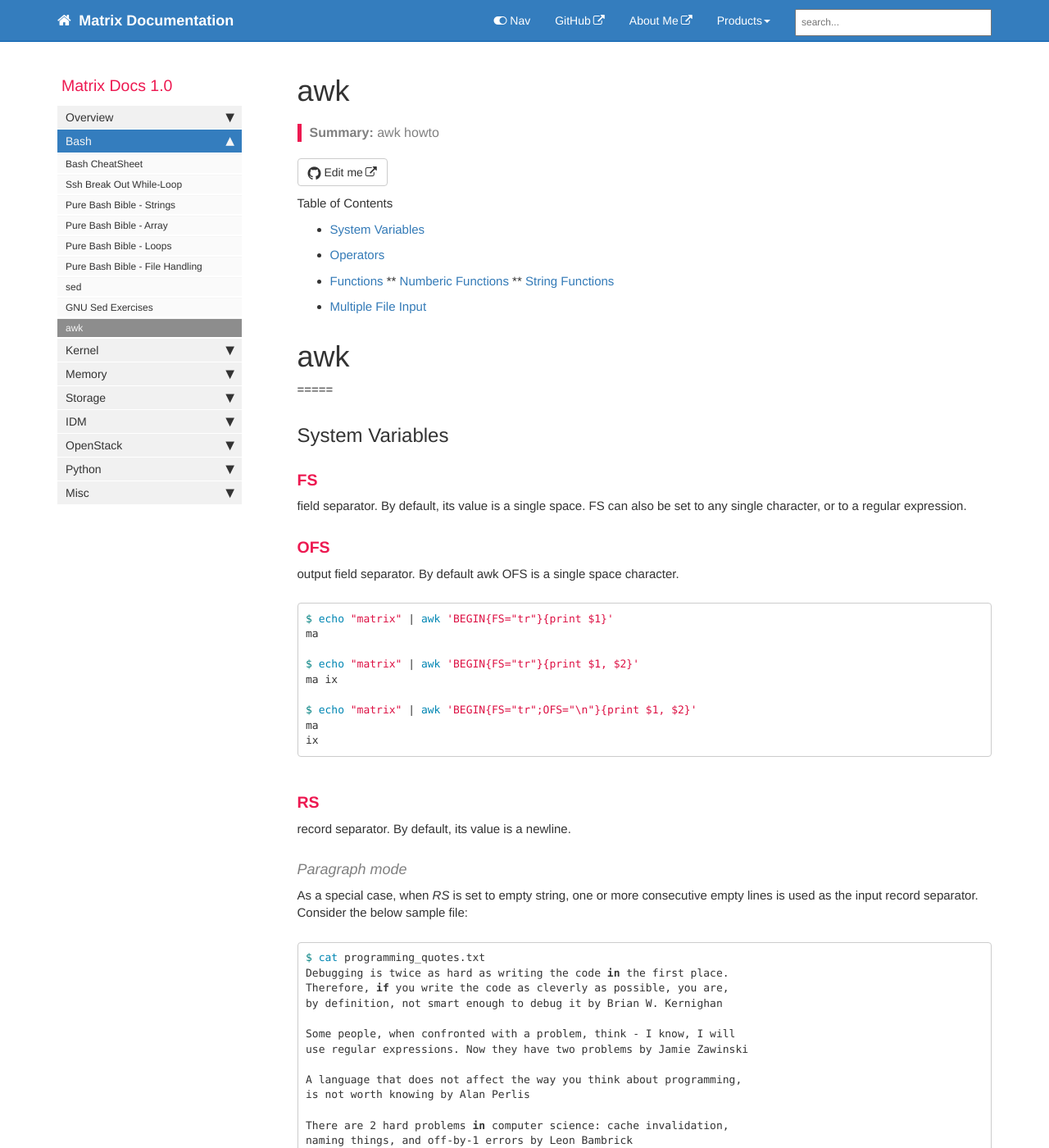
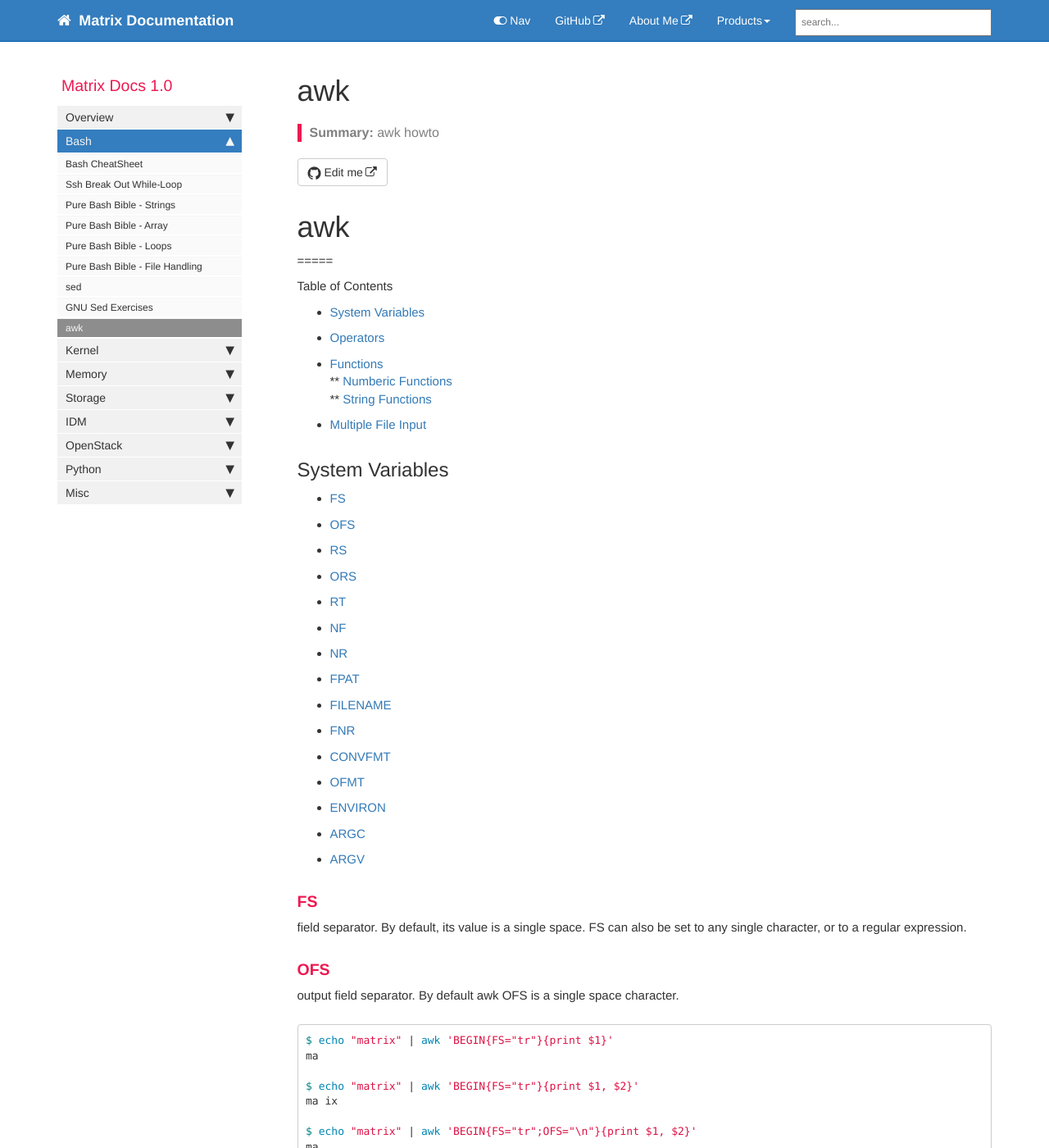
Before and after one commit to matrixzj/documentations, a Jekyll site: the page built from pages/bash/awk.md, in a window 1280 px wide and 1400 px high. Shown: the whole window at 82% size. Built offline with Jekyll 4.4.1, drawn with Linux system fonts in a browser that asks for light colours; comment, search, counter and statistics services are not loaded.

Commit message:
There are 1 files have been modified at 2022-03-11 20:57:16 . 	-rw-rw-r--. 1 jzou jzou 22826 Mar 11 20:57 pages/bash/awk.md No files have been added. No files have been deleted. No file type has been changed.

```diff
--- a/pages/bash/awk.md
+++ b/pages/bash/awk.md
@@ -19,10 +22,24 @@
 * [Multiple File Input](#multiple-file-input)
 
 
-# awk
-=====
 
 ## System Variables
+
+* [FS](##FS)
+* [OFS](##OFS)
+* [RS](##RS)
+* [ORS](##ORS)
+* [RT](##RT)
+* [NF](##NF)
+* [NR](##NR)
+* [FPAT](##FPAT)
+* [FILENAME](##FILENAME)
+* [FNR](##FNR)
+* [CONVFMT](##CONVFMT)
+* [OFMT](##OFMT)
+* [ENVIRON](##ENVIRON)
+* [ARGC](##ARGC)
+* [ARGV](##ARGV)
 
 ### **FS**
 field separator. By default, its value is a single space. FS can also be set to any single character, or to a regular expression.
@@ -266,7 +283,7 @@
 
 Precedence for operators
 
-||Precedence||Operators||Notes||
+| Precedence | Operators | Notes |
 | ------------: | :------------ | :------------ |
 | 1 | (…) | Grouping |
 | 2 | $ | Field reference |
```
Also changed, not shown: other parts of pages/bash/awk.md (+4 -1 lines).
